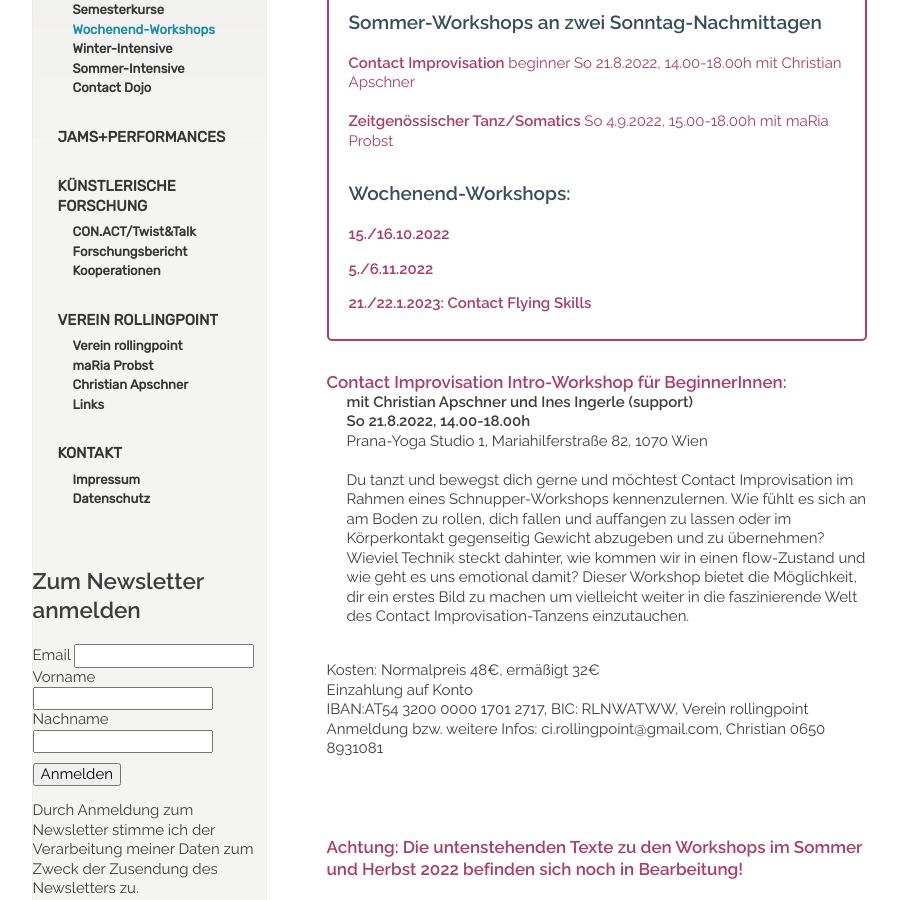
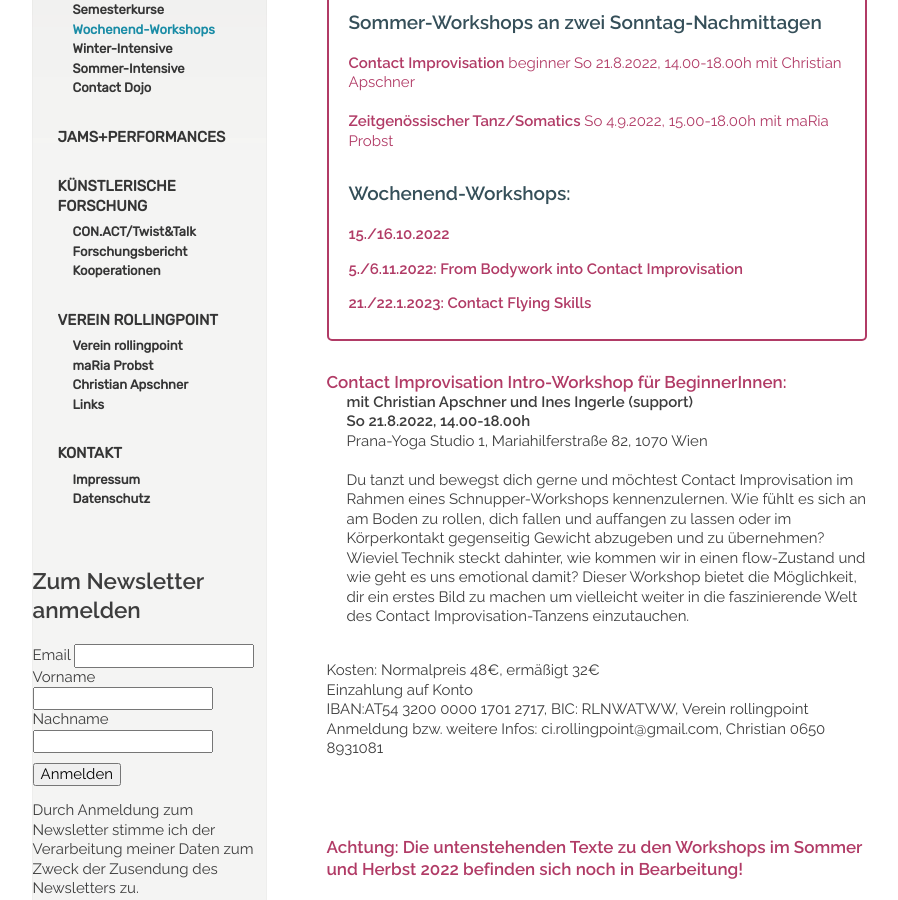
Before and after one commit to manulari/rollingpointat, a Jekyll site: the page built from _pages_de/workshops.md, in a window 1280 px wide and 900 px high, scrolled down 324 px. Shown: the whole window, without its empty margins (152-1050 px from the left). Built offline with Jekyll 4.4.1, drawn with Linux system fonts in a browser that asks for light colours; comment, search, counter and statistics services are not loaded.

Commit message:
Update page (de) “workshops”

```diff
--- a/_pages_de/workshops.md
+++ b/_pages_de/workshops.md
@@ -18,7 +18,7 @@ Fotocredits: He Shao Hui
 >
 > **15./16.10.2022**
 >
-> **5./6.11.2022**
+> **5./6.11.2022: From Bodywork into Contact Improvisation**
 >
 > **21./22.1.2023: Contact Flying Skills**
 >
```
